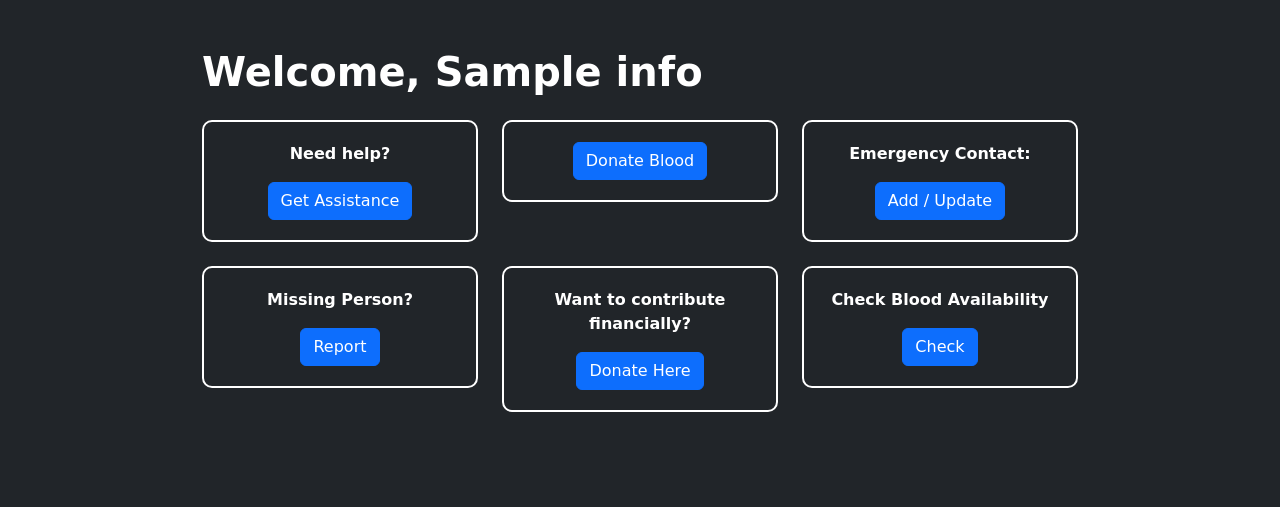
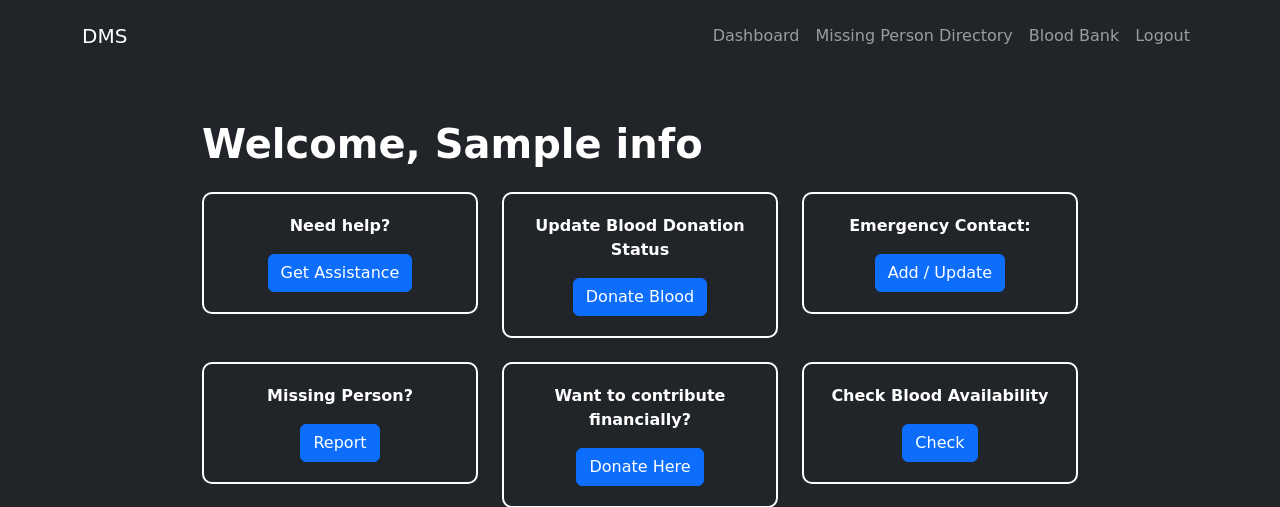
Before and after one commit to fluidpotata/CSE470_Project, a Flask app: template templates/dash.html in a window 1280 px wide. Shown: the top 507 px of the page. Run offline with Flask 3, Linux system fonts and the light colour scheme; the template is opened without the code that fills it: most values are stand-ins (such as "Sample title", 1, 10 or a date in 2020).

Commit message:
add nav to user dashboard

```diff
--- a/templates/dash.html
+++ b/templates/dash.html
@@ -26,6 +26,34 @@
     </style>
 </head>
 <body>
+    <div class="navbar navbar-expand-lg bg-dark navbar-dark py-3">
+        <div class="container">
+          <a href="/" class="navbar-brand"> DMS </a>
+          <button
+            class="navbar-toggler"
+            type="button"
+            data-bs-toggle="collapse"
+            data-bs-target="#navmenu">
+          <span class="navbar-toggler-icon"></span>
+          </button>
+          <div class="collapse navbar-collapse" id="navmenu">
+            <ul class="navbar-nav ms-auto">
+              <li class="nav-item">
+                <a href = "/dashboard" class="nav-link">Dashboard</a>
+              </li>
+              <li class="nav-item">
+                <a href = "/viewmissing" class="nav-link">Missing Person Directory</a>
+              </li>
+              <li class="nav-item">
+                <a href = "/bloodavailability" class="nav-link">Blood Bank</a>
+              </li>
+              <li class="nav-item">
+                <a href = "/logout" class="nav-link">Logout</a>
+              </li>
+            </ul>
+          </div>
+        </div>
+      </div>
     <div class="container container-custom my-5">
         <h1 class="mb-4">Welcome, {{ info['name'] }}</h1>
         <div class="row g-4">
@@ -37,6 +65,7 @@
             </div>
             <div class="col-md-4">
                 <div class="box">
+                    <p>Update Blood Donation Status</p>
                     {% if info["blood_donation"] == "True" %}
                         <a href="/donateblood" class= "btn btn-primary">Set Yourself Not Donor</a>
                     {% else %}
```
